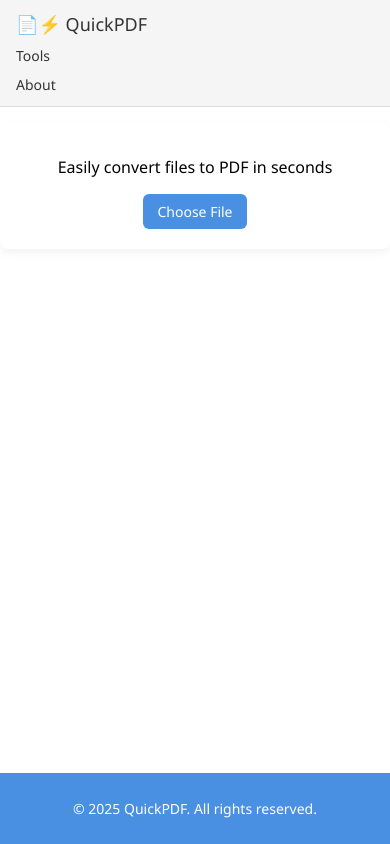
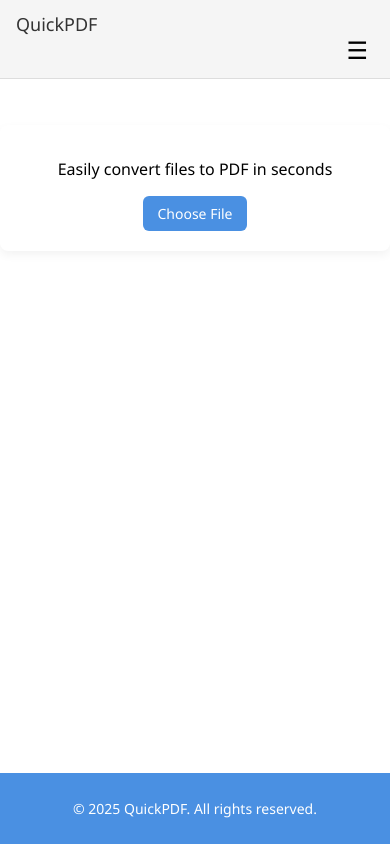
Before and after one commit to uroojisar/pdf-converter-app, a React (Create React App) app: page / in a window 390 px wide. Built offline with nearby package versions, Linux system fonts and the light colour scheme.

Commit message:
Hamburger dropdown for menu | Minor tweaks in CSS

```diff
--- a/src/components/Header.js
+++ b/src/components/Header.js
@@ -1,19 +1,28 @@
-// src/components/Header.js
-import React from 'react';
-import './PDFGenerator.css'; // Use the same CSS if shared
+import React, { useState } from 'react';
+import './PDFGenerator.css';
 
 const Header = () => {
+  const [open, setOpen] = useState(false);
+
   return (
     <header className="pdf-header">
       <div className="pdf-header-content">
-          <div className="logo-title">
-            <span className="logo">📄⚡</span> QuickPDF
+      <a href="/" className="logo-title">QuickPDF</a>
+
+        <nav className="nav-menu">
+          <a href="#" className="nav-link">Tools</a>
+          <a href="#" className="nav-link">About</a>
+        </nav>
+
+        <button className="menu-toggle" onClick={() => setOpen(!open)}>☰</button>
+
+        {open && (
+          <div className="dropdown">
+            <a href="#">Tools</a>
+            <a href="#">About</a>
           </div>
-          <nav className="nav-menu">
-            <a href="#tools" className="nav-link">Tools</a>
-            <a href="#about" className="nav-link">About</a>
-          </nav>
-        </div>
+        )}
+      </div>
     </header>
   );
 };
--- a/src/components/PDFGenerator.css
+++ b/src/components/PDFGenerator.css
@@ -26,6 +26,7 @@
   font-size: 20px;
   font-weight: 500;
   color: #333;
+  text-decoration: none;
 }
 
 .nav-menu {
@@ -93,17 +94,11 @@
 
 .pdf-container,
 .pdf-preview {
-  /* flex: 1;
-  padding: 40px 20px;
-  display: flex;
-  justify-content: center;
-  align-items: center;
-  flex-direction: column; */
   flex: 1;
   width: 100%;
   max-width: 1200px;
-  padding: 20px;
-  margin: 0 auto;
+  padding: 10px;
+  margin: 30px auto;
   box-sizing: border-box;
   display: flex;
   flex-direction: column;
@@ -184,3 +179,77 @@
     font-size: 13px;
   }
 }
+
+.menu-toggle {
+  display: none;
+  font-size: 24px;
+  background: none;
+  border: none;
+  cursor: pointer;
+  margin-left: auto;
+}
+
+.dropdown {
+  position: absolute;
+  right: 16px;
+  top: 60px;
+  background: #fff;
+  border: 1px solid #ddd;
+  padding: 8px 0;
+  border-radius: 5px;
+  box-shadow: 0 4px 10px rgba(0,0,0,0.1);
+  z-index: 100;
+}
+
+.dropdown a {
+  display: block;
+  padding: 10px 16px;
+  text-decoration: none;
+  color: #333;
+  font-size: 14px;
+}
+
+.dropdown a:hover {
+  background: #f0f0f0;
+}
+
+@media (max-width: 768px) {
+  .nav-menu {
+    display: none;
+  }
+
+  .menu-toggle {
+    display: block;
+  }
+}
+
+
+/* Mobile nav menu styles */
+.nav-menu {
+  display: flex;
+  gap: 16px;
+  flex-wrap: wrap;
+  margin-left: auto;
+}
+
+@media (max-width: 768px) {
+  .menu-toggle {
+    display: block;
+  }
+
+  .nav-menu {
+    display: none;
+    flex-direction: column;
+    width: 100%;
+    margin-top: 10px;
+  }
+
+  .nav-menu.open {
+    display: flex;
+  }
+
+  .pdf-header-content {
+    flex-direction: column;
+    align-items: flex-start;
+  }
+}
```
